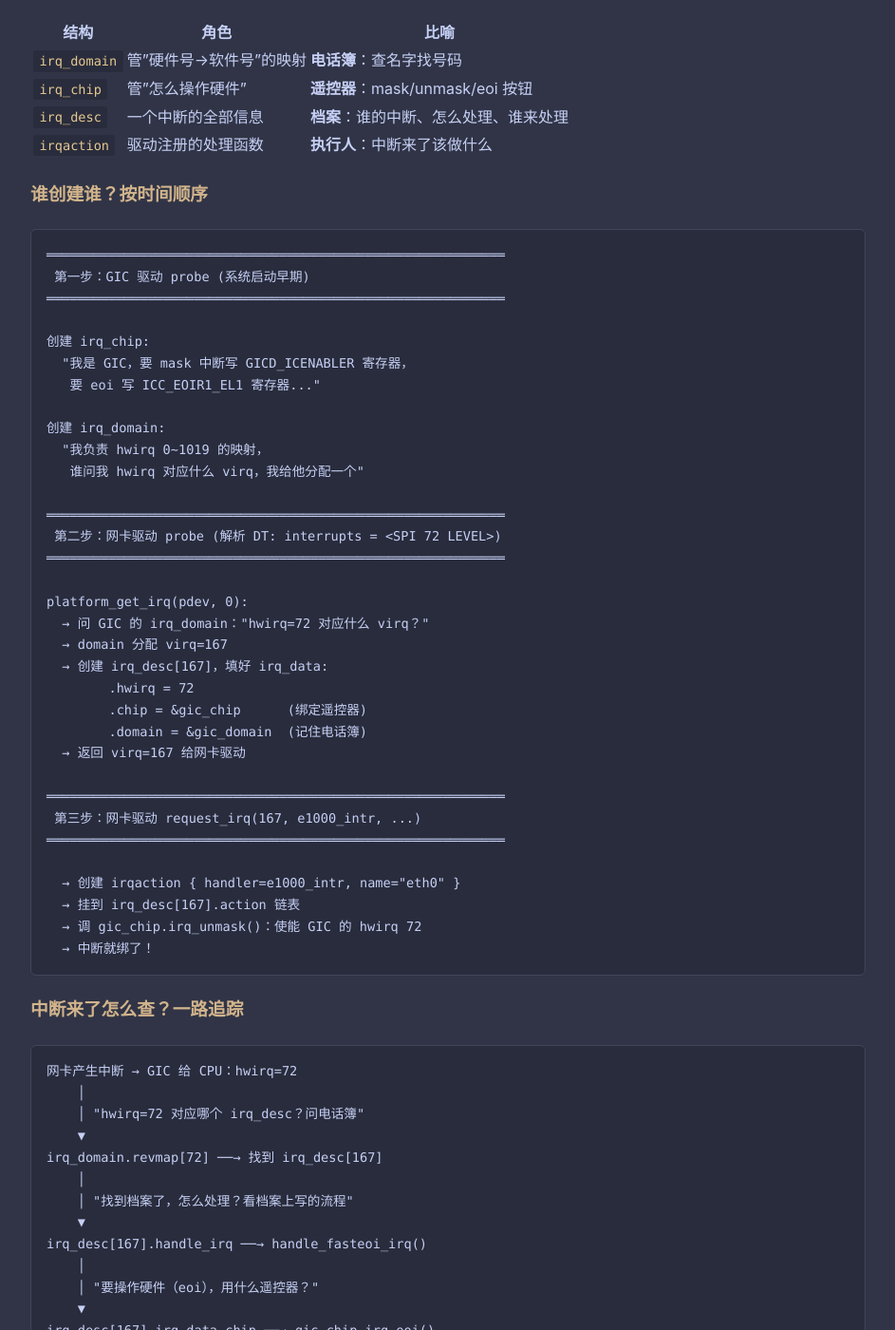
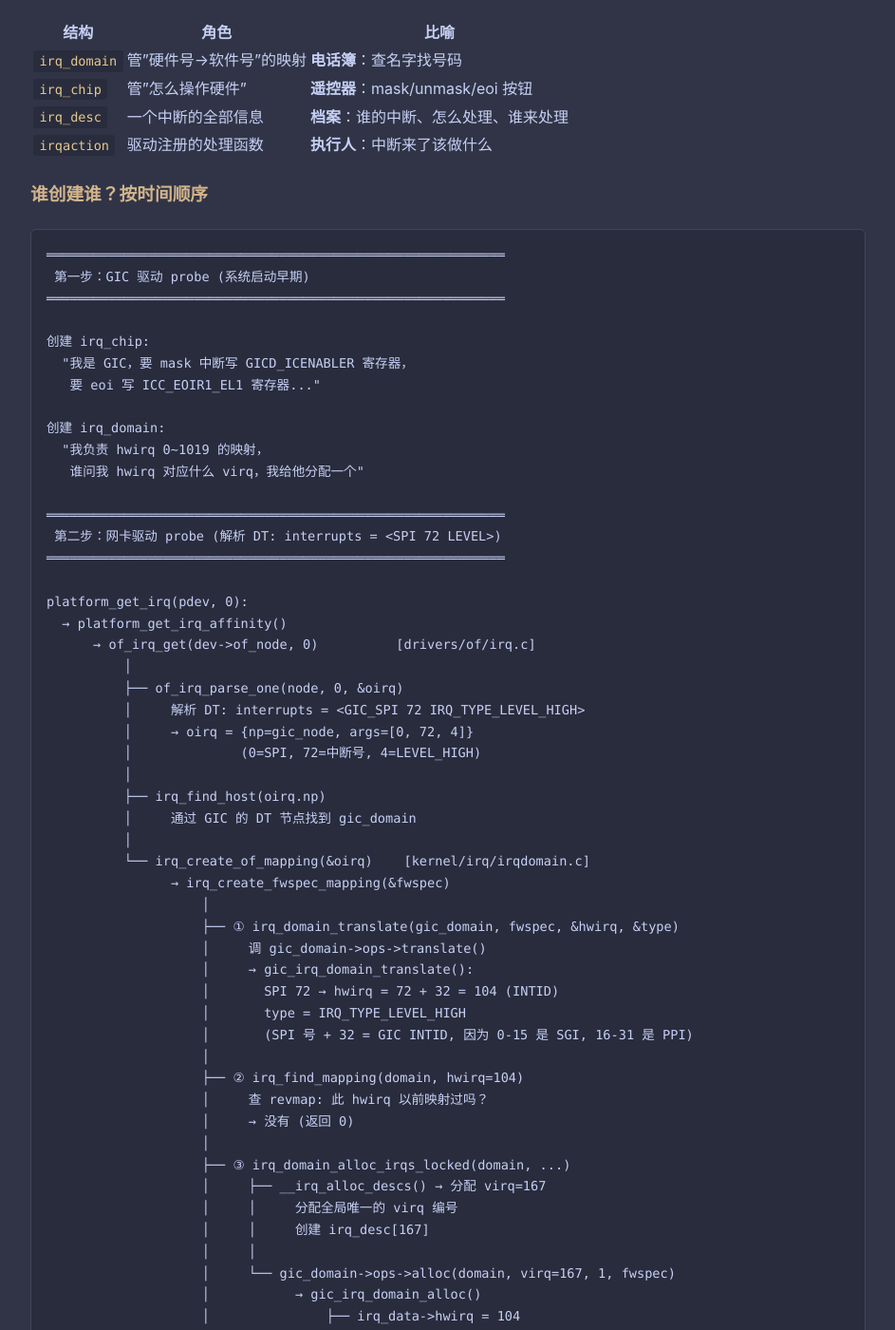
Before and after one commit to wangxiaolei12/wangxiaolei12.github.io, a Jekyll site: the page built from _posts/system-internals/2026-06-13-linux-irq-data-structures.md, in a window 1280 px wide and 1400 px high, scrolled down 1011 px. Shown: the whole window at 95% size, without its empty margins (168-1111 px from the left). Built offline with Jekyll 4.4.1, drawn with Linux system fonts in a browser that asks for light colours; some of the changed text lies outside the part shown.

Commit message:
Fix platform_get_irq flow: accurate call chain from source (of_irq_get→irq_create_fwspec_mapping→domain alloc)

```diff
--- a/_posts/system-internals/2026-06-13-linux-irq-data-structures.md
+++ b/_posts/system-internals/2026-06-13-linux-irq-data-structures.md
@@ -68,13 +68,51 @@ GIC    hwirq=5   →  virq=5
 ═══════════════════════════════════════════════════════════
 
 platform_get_irq(pdev, 0):
-  → 问 GIC 的 irq_domain："hwirq=72 对应什么 virq？"
-  → domain 分配 virq=167
-  → 创建 irq_desc[167]，填好 irq_data:
-        .hwirq = 72
-        .chip = &gic_chip      (绑定遥控器)
-        .domain = &gic_domain  (记住电话簿)
-  → 返回 virq=167 给网卡驱动
+  → platform_get_irq_affinity()
+      → of_irq_get(dev->of_node, 0)          [drivers/of/irq.c]
+          │
+          ├── of_irq_parse_one(node, 0, &oirq)
+          │     解析 DT: interrupts = <GIC_SPI 72 IRQ_TYPE_LEVEL_HIGH>
+          │     → oirq = {np=gic_node, args=[0, 72, 4]}
+          │              (0=SPI, 72=中断号, 4=LEVEL_HIGH)
+          │
+          ├── irq_find_host(oirq.np)
+          │     通过 GIC 的 DT 节点找到 gic_domain
+          │
+          └── irq_create_of_mapping(&oirq)    [kernel/irq/irqdomain.c]
+                → irq_create_fwspec_mapping(&fwspec)
+                    │
+                    ├── ① irq_domain_translate(gic_domain, fwspec, &hwirq, &type)
+                    │     调 gic_domain->ops->translate()
+                    │     → gic_irq_domain_translate():
+                    │       SPI 72 → hwirq = 72 + 32 = 104 (INTID)
+                    │       type = IRQ_TYPE_LEVEL_HIGH
+                    │       (SPI 号 + 32 = GIC INTID, 因为 0-15 是 SGI, 16-31 是 PPI)
+                    │
+                    ├── ② irq_find_mapping(domain, hwirq=104)
+                    │     查 revmap: 此 hwirq 以前映射过吗？
+                    │     → 没有 (返回 0)
+                    │
+                    ├── ③ irq_domain_alloc_irqs_locked(domain, ...)
+                    │     ├── __irq_alloc_descs() → 分配 virq=167
+                    │     │     分配全局唯一的 virq 编号
+                    │     │     创建 irq_desc[167]
+                    │     │
+                    │     └── gic_domain->ops->alloc(domain, virq=167, 1, fwspec)
+                    │           → gic_irq_domain_alloc()
+                    │               ├── irq_data->hwirq = 104
+                    │               ├── irq_data->chip = &gic_chip
+                    │               ├── irq_data->domain = gic_domain
+                    │               └── irq_set_handler(167, handle_fasteoi_irq)
+                    │
+                    └── ④ 返回 virq = 167
+
+  → platform_get_irq 返回 167 给网卡驱动
+
+关键点:
+  - virq 是在这里"按需分配"的，不是提前全部创建
+  - irq_desc 也是这时候才创建 (CONFIG_SPARSE_IRQ)
+  - 如果同一个 hwirq 被第二次请求，②步会命中缓存，直接返回已有 virq
 
 ═══════════════════════════════════════════════════════════
  第三步：网卡驱动 request_irq(167, e1000_intr, ...)
```
